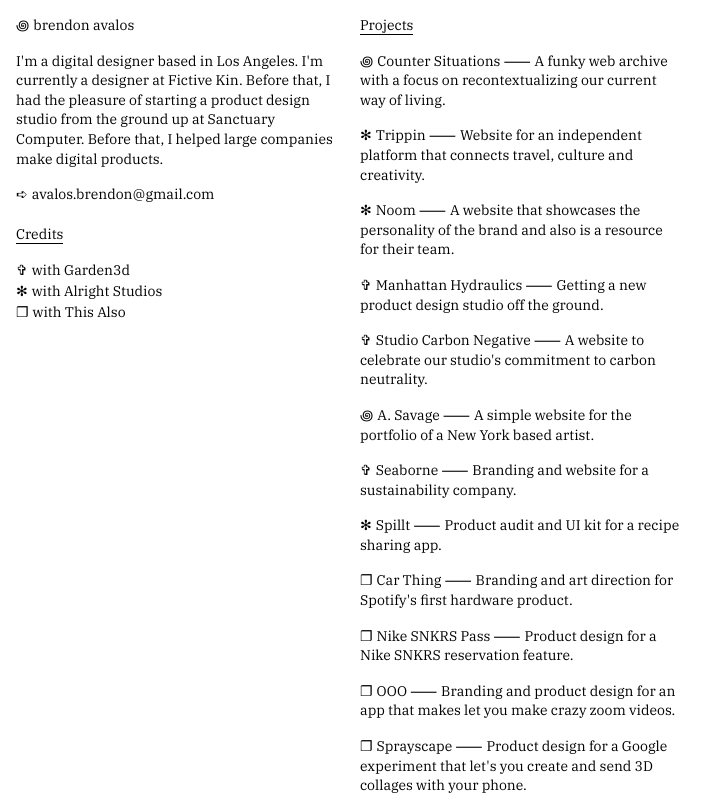
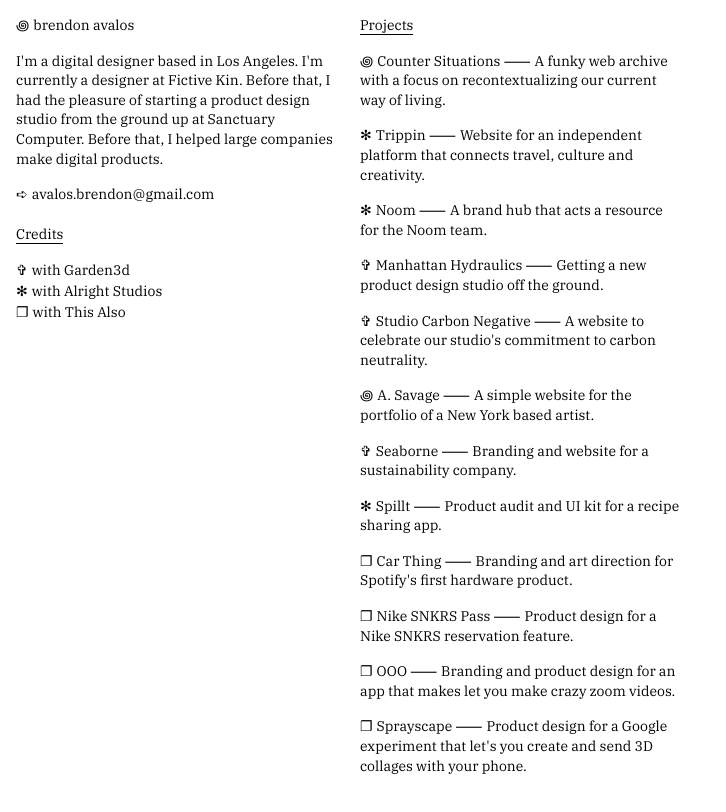
Before and after one commit to brendon-avalos/brendonavalos-v3, a SvelteKit app: page / in a window 1280 px wide. Shown: the whole page, without its empty margins (0-726 px from the left). Built offline with nearby package versions, Linux system fonts and the light colour scheme.

Commit message:
Update +page.svelte

```diff
--- a/src/routes/+page.svelte
+++ b/src/routes/+page.svelte
@@ -20,8 +20,7 @@
 		{
 			title: 'Noom',
 			url: 'https://brand.noom.com/',
-			description:
-				'A website that showcases the personality of the brand and also is a resource for their team.',
+			description: 'A brand hub that acts a resource for the Noom team.',
 			with: 'alright'
 		},
 		{
```
